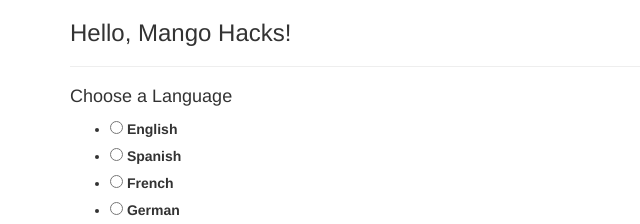
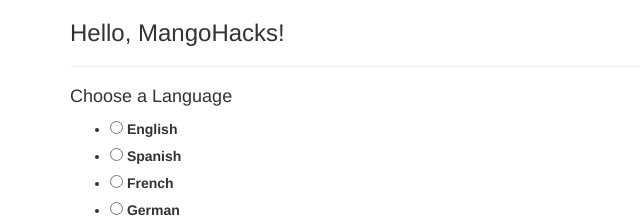
Before and after one commit to GEMangoDigital/translate-chat, a plain HTML site: page client/index.html in a window 1280 px wide. Shown: the top 224 px of the page, 0-640 px from the left. Drawn offline with nearby package versions, Linux system fonts and the light colour scheme.

```diff
--- a/client/index.html
+++ b/client/index.html
@@ -11,7 +11,7 @@
     <div class="container">
         <div class="row">
             <div class="col-xs-12">
-                <h3>Hello, Mango Hacks!</h3>
+                <h3>Hello, MangoHacks!</h3>
                 <hr />
                 <form id="preChatForm" autocomplete="off">
 
```
Also changed, not shown: 1 other file.
